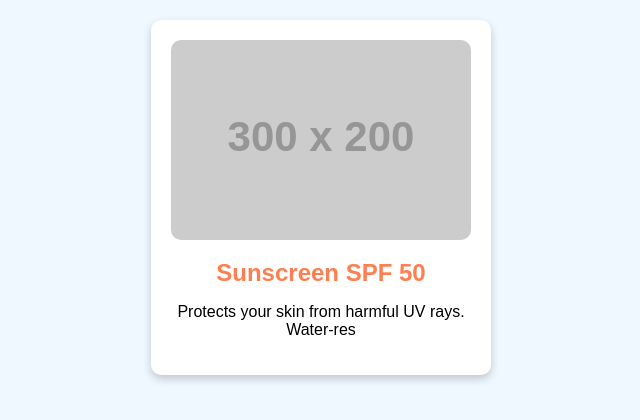
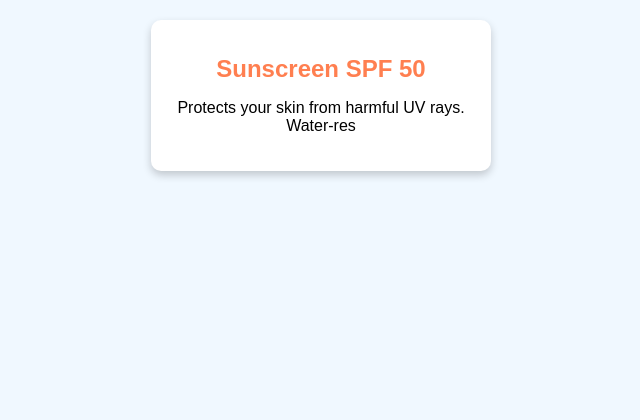
Before and after one commit to lokeshkalla79/hackthon-20, a plain HTML site: page index.html in a window 1280 px wide. Shown: the whole page, without its empty margins (319-959 px from the left). Drawn offline with Linux system fonts and the light colour scheme; placeholder pictures from the web are drawn by us.

Commit message:
Update index.html

```diff
--- a/index.html
+++ b/index.html
@@ -49,6 +49,6 @@
 </head>
 <body>
   <div class="product-card">
-    <img src="https://via.placeholder.com/300x200.png?text=Sunscreen+SPF+50" alt="Sunscreen Product">
+
     <h2>Sunscreen SPF 50</h2>
     <p>Protects your skin from harmful UV rays. Water-res
```
